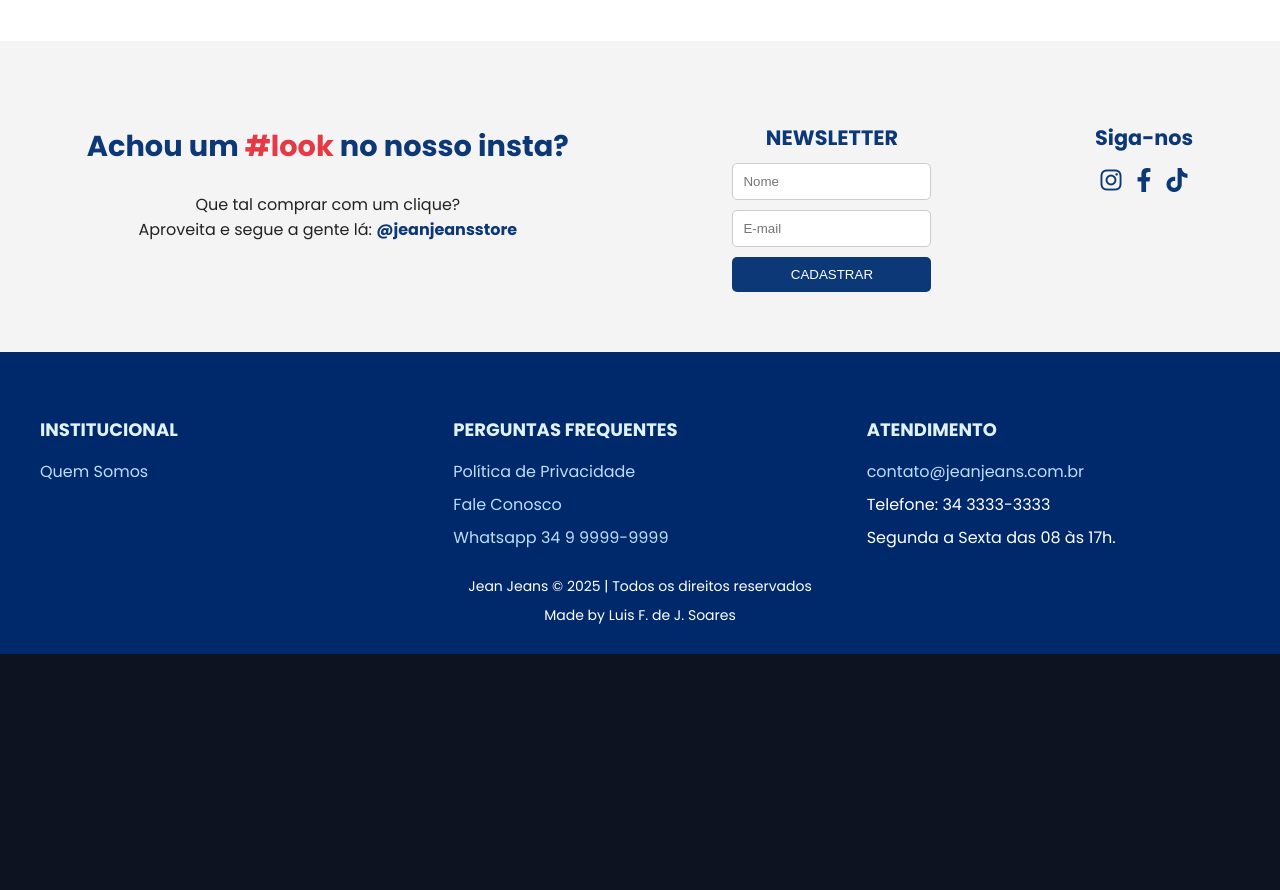
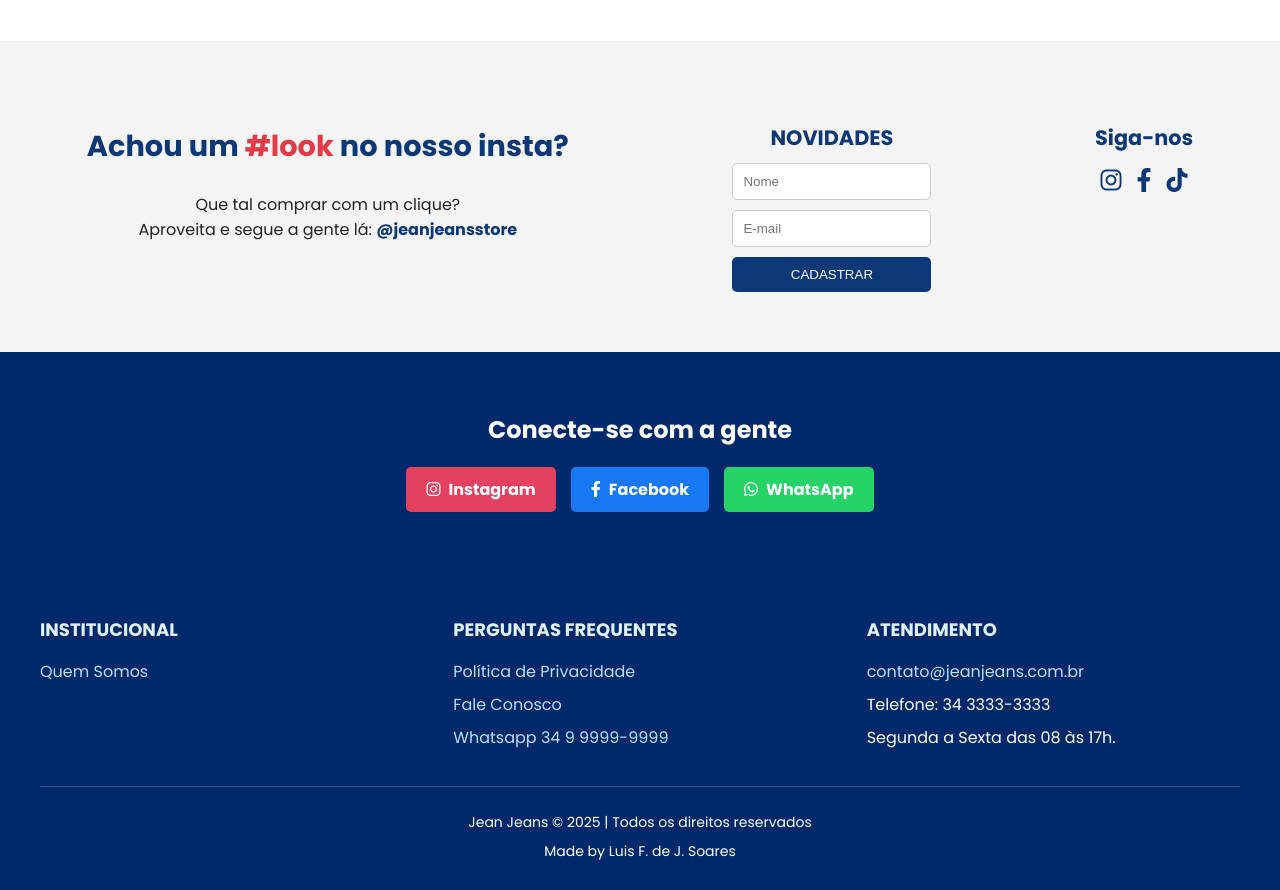
Before and after one commit to luisfjs14/jeanjeans, a plain HTML site: page index.html in a window 1280 px wide. Shown: the part 2480-3370 px from the top of the page. Before the commit the page ends 3134 px from the top, so only its background shows below. Drawn offline with Linux system fonts and the light colour scheme.

Commit message:
Update index.html

```diff
--- a/index.html
+++ b/index.html
@@ -3,7 +3,7 @@
 <head>
     <meta charset="UTF-8">
     <meta name="viewport" content="width=device-width, initial-scale=1.0">
-    <title>Sawary Jeans</title>
+    <title>Jean Jeans</title>
     <link rel="stylesheet" href="css/style.css">
     <link rel="stylesheet" href="https://cdnjs.cloudflare.com/ajax/libs/font-awesome/6.4.0/css/all.min.css">
     <link href="https://fonts.googleapis.com/css2?family=Poppins:wght@300;400;600;700&display=swap" rel="stylesheet">
@@ -151,7 +151,7 @@
   </div>
 
   <div class="newsletter">
-    <h3>NEWSLETTER</h3>
+    <h3>NOVIDADES</h3>
     <form>
       <input type="text" placeholder="Nome" required>
       <input type="email" placeholder="E-mail" required>
@@ -168,7 +168,14 @@
     </div>
   </div>
 </section>
-
+<section class="sobre-social">
+    <h2>Conecte-se com a gente</h2>
+    <div class="social-buttons">
+      <a href="#" class="social-btn insta"><i class="fab fa-instagram"></i> Instagram</a>
+      <a href="#" class="social-btn face"><i class="fab fa-facebook-f"></i> Facebook</a>
+      <a href="#" class="social-btn whats"><i class="fab fa-whatsapp"></i> WhatsApp</a>
+    </div>
+  </section>
 
     </main>
 
@@ -198,6 +205,7 @@
                     </ul>
                 </div>
             </div>
+            <div class="footer-separator"></div>
             <div class="rodape-copy">
       <p>Jean Jeans © 2025 | Todos os direitos reservados</p>
       <p>Made by Luis F. de J. Soares</p>
```
